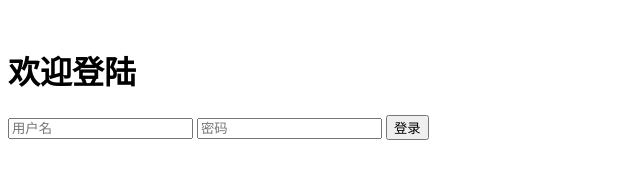
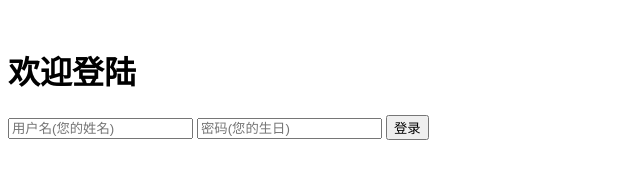
Before and after one commit to I-love-you-mother/I-love-you-mother.github.io, a plain HTML site: page index.html in a window 1280 px wide. Shown: the whole page, without its empty margins (0-640 px from the left). Drawn offline with Linux system fonts and the light colour scheme.

Commit message:
Update index.html

```diff
--- a/index.html
+++ b/index.html
@@ -9,8 +9,8 @@
   <div class="logo_box"><img class="logo.img" scr="images/login_logo.png"></div>
   <div class="login_box">
     <h1 class="title">欢迎登陆</h1>
-    <input class="input_box" type="text" placeholder="用户名">
-    <input class="input_box" type="possword" placeholder="密码">
+    <input class="input_box" type="text" placeholder="用户名(您的姓名)">
+    <input class="input_box" type="possword" placeholder="密码(您的生日)">
     <input class="button_box" type="button" value="登录">
   </div>
 
```
